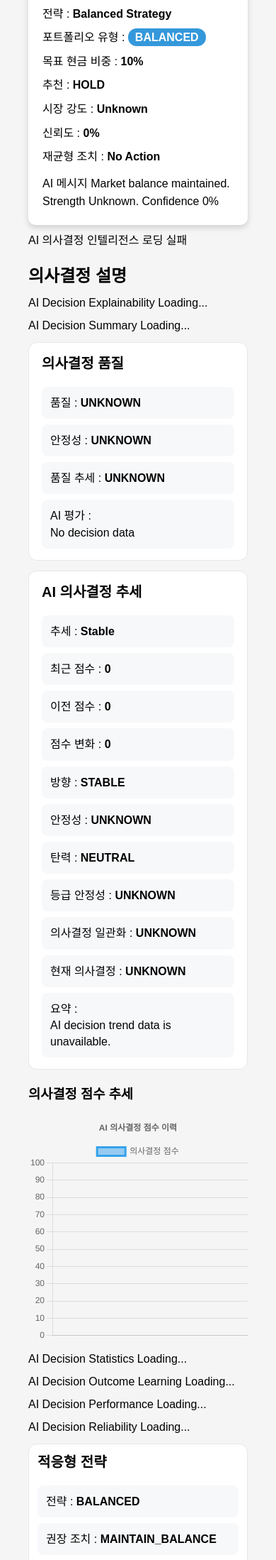
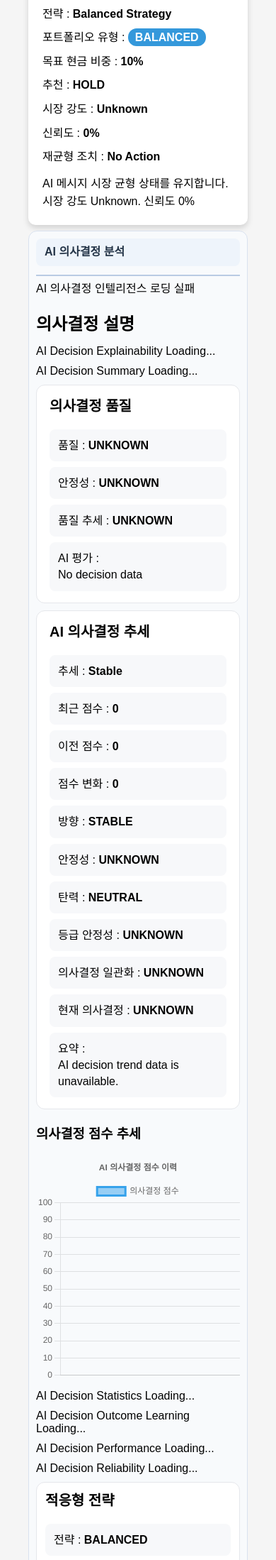
Before and after one commit to jesikang-tech/gpt-quant-platform, a Flask app: page / in a window 390 px wide. Shown: the part 715-2913 px from the top of the page at 71% size. Run offline with Flask 3, Linux system fonts and the light colour scheme; data that the repository does not hold is empty.

Commit message:
Refine dashboard Korean decision messaging

```diff
--- a/core/market_strategy.py
+++ b/core/market_strategy.py
@@ -116,9 +116,9 @@ def generate_market_strategy(market_regime):
             "rebalance_action": "No Action",
 
             "message":
-                f"Market balance maintained. "
-                f"Strength {strength}. "
-                f"Confidence {confidence}%"
+                f"시장 균형 상태를 유지합니다. "
+                f"시장 강도 {strength}. "
+                f"신뢰도 {confidence}%"
         }
 
 
--- a/static/style.css
+++ b/static/style.css
@@ -4411,3 +4411,93 @@ body > header p {
         gap: 8px;
     }
 }
+
+/* Dashboard final refinement: emphasize active Historical Replay */
+.historical-replay-panel {
+    margin-bottom: 18px;
+    padding: 15px;
+    border: 1px solid #b9cbe3;
+    border-radius: 10px;
+    background: #f5f9ff;
+    box-shadow: 0 2px 6px rgba(31, 41, 55, 0.06);
+}
+
+.historical-replay-title {
+    font-size: 19px;
+    line-height: 1.2;
+}
+
+.historical-replay-subtitle {
+    color: #5f6f82;
+}
+
+.historical-replay-button {
+    font-weight: 700;
+}
+
+.ver11-sidebar > .ver11-sidebar-title {
+    margin-top: 4px;
+    padding-top: 14px;
+    border-top: 1px solid #d8dde5;
+}
+/* Dashboard final refinement: AI Decision hierarchy */
+#ai-decision {
+    width: 100%;
+    box-sizing: border-box;
+    margin-top: 16px;
+    margin-bottom: 18px;
+    padding: 14px;
+    border: 1px solid #d9e2ef;
+    border-radius: 12px;
+    background: #f8fafc;
+}
+
+#ai-decision::before {
+    content: "AI 의사결정 분석";
+    display: block;
+    margin: 0 0 12px 0;
+    padding: 9px 12px;
+    border-radius: 8px;
+    background: #eef4fb;
+    color: #243447;
+    font-size: 18px;
+    font-weight: 800;
+    line-height: 1.3;
+}
+
+#ai-decision > #ai-decision-content {
+    margin-bottom: 10px;
+}
+
+#ai-decision > #ai-decision-intelligence {
+    margin-bottom: 12px;
+}
+
+#ai-decision > #ai-decision-summary,
+#ai-decision > #ai-decision-quality,
+#ai-decision > #ai-decision-trend,
+#ai-decision > #ai-decision-statistics,
+#ai-decision > #ai-decision-outcome-learning,
+#ai-decision > #ai-decision-performance,
+#ai-decision > #ai-decision-reliability,
+#ai-decision > #ai-adaptive-strategy,
+#ai-decision > #ai-rebalance,
+#ai-decision > #ai-optimization {
+    margin-top: 10px;
+    margin-bottom: 10px;
+}
+
+#ai-decision > #ai-decision-intelligence {
+    border-top: 2px solid #b9cbe3;
+    padding-top: 4px;
+}
+
+@media (max-width: 700px) {
+    #ai-decision {
+        padding: 10px;
+    }
+
+    #ai-decision::before {
+        font-size: 16px;
+    }
+}
```
Also changed, not shown: core/ai_decision_engine.py (+4 -4 lines).
